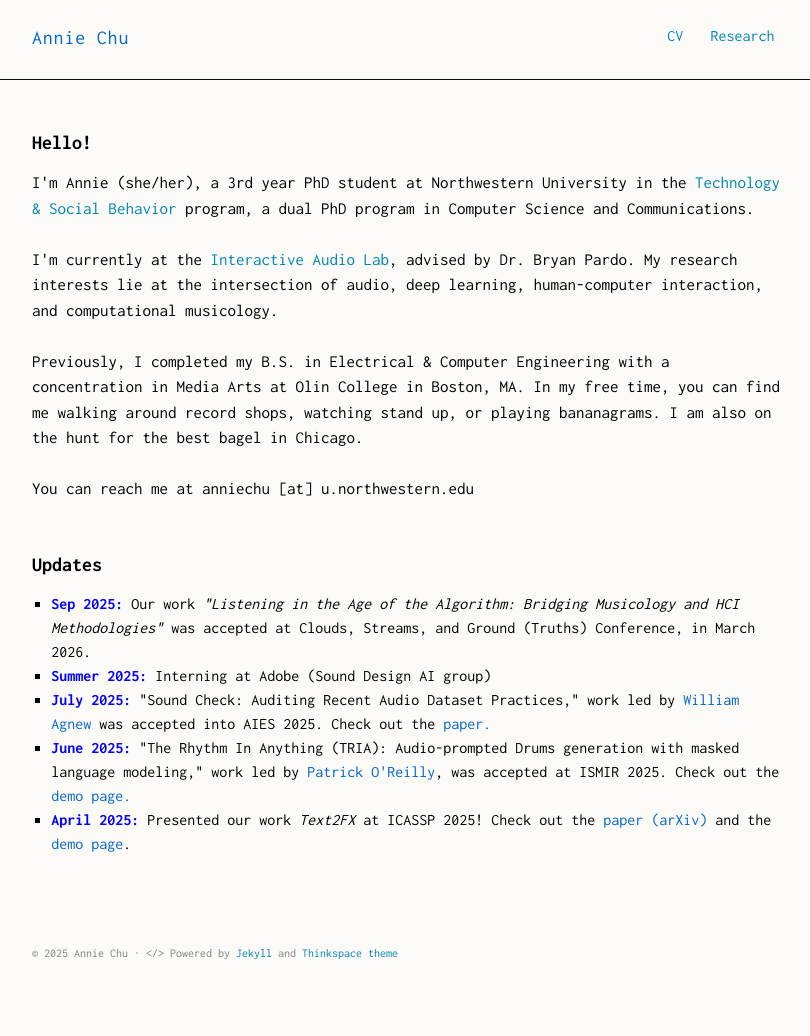
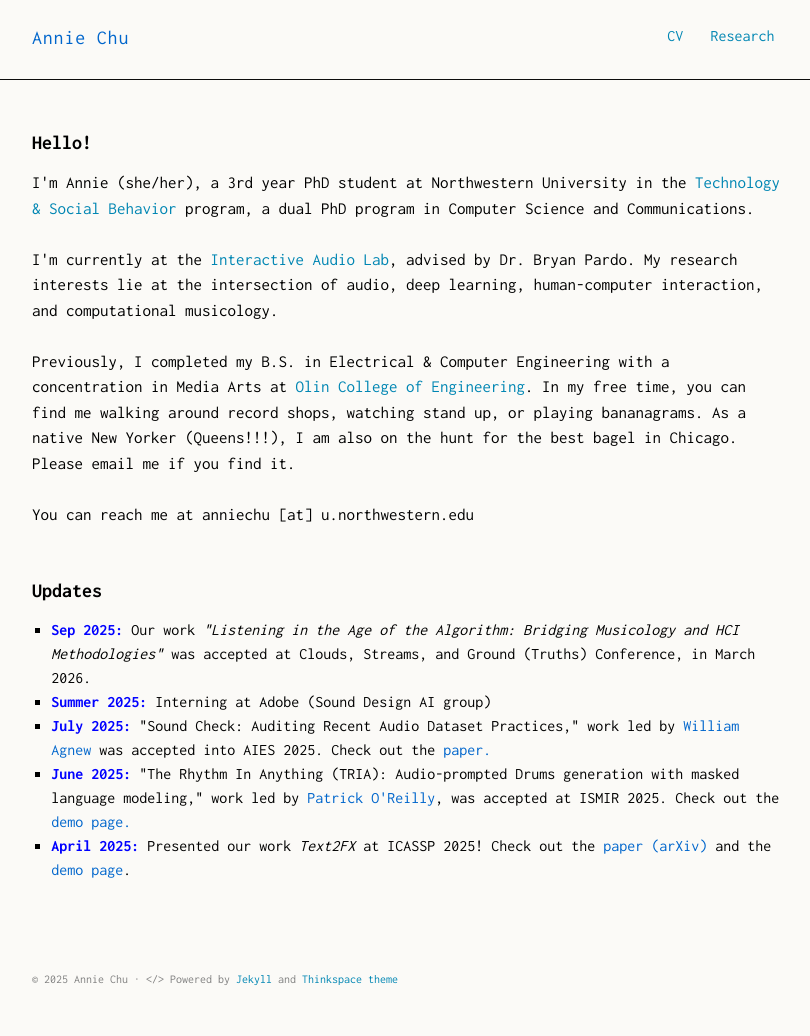
Before and after one commit to anniejchu/anniejchu.github.io, a Jekyll site: the page built from index.md, in a window 1280 px wide. Shown: the whole page, without its empty margins (232-1042 px from the left). Built offline with Jekyll 4.4.1, drawn with Linux system fonts in a browser that asks for light colours; some web fonts are replaced; before the commit the page ends 1010 px from its top, so only the background shows below that.

Commit message:
adding a little hehe haha

```diff
--- a/index.md
+++ b/index.md
@@ -21,7 +21,7 @@ title: Home
       <br><br>
       I'm currently at the <a href="https://interactiveaudiolab.github.io/">Interactive Audio Lab</a>, advised by Dr. Bryan Pardo. My research interests lie at the intersection of audio, deep learning, human-computer interaction, and computational musicology.
       <br><br>
-      Previously, I completed my B.S. in Electrical & Computer Engineering with a concentration in Media Arts at Olin College in Boston, MA. In my free time, you can find me walking around record shops, watching stand up, or playing bananagrams. I am also on the hunt for the best bagel in Chicago.
+      Previously, I completed my B.S. in Electrical & Computer Engineering with a concentration in Media Arts at <a href="https://www.olin.edu/">Olin College of Engineering</a>. In my free time, you can find me walking around record shops, watching stand up, or playing bananagrams. As a native New Yorker (Queens!!!), I am also on the hunt for the best bagel in Chicago. Please email me if you find it.
       <br><br>
       You can reach me at anniechu [at] u.northwestern.edu
     </p>
```
